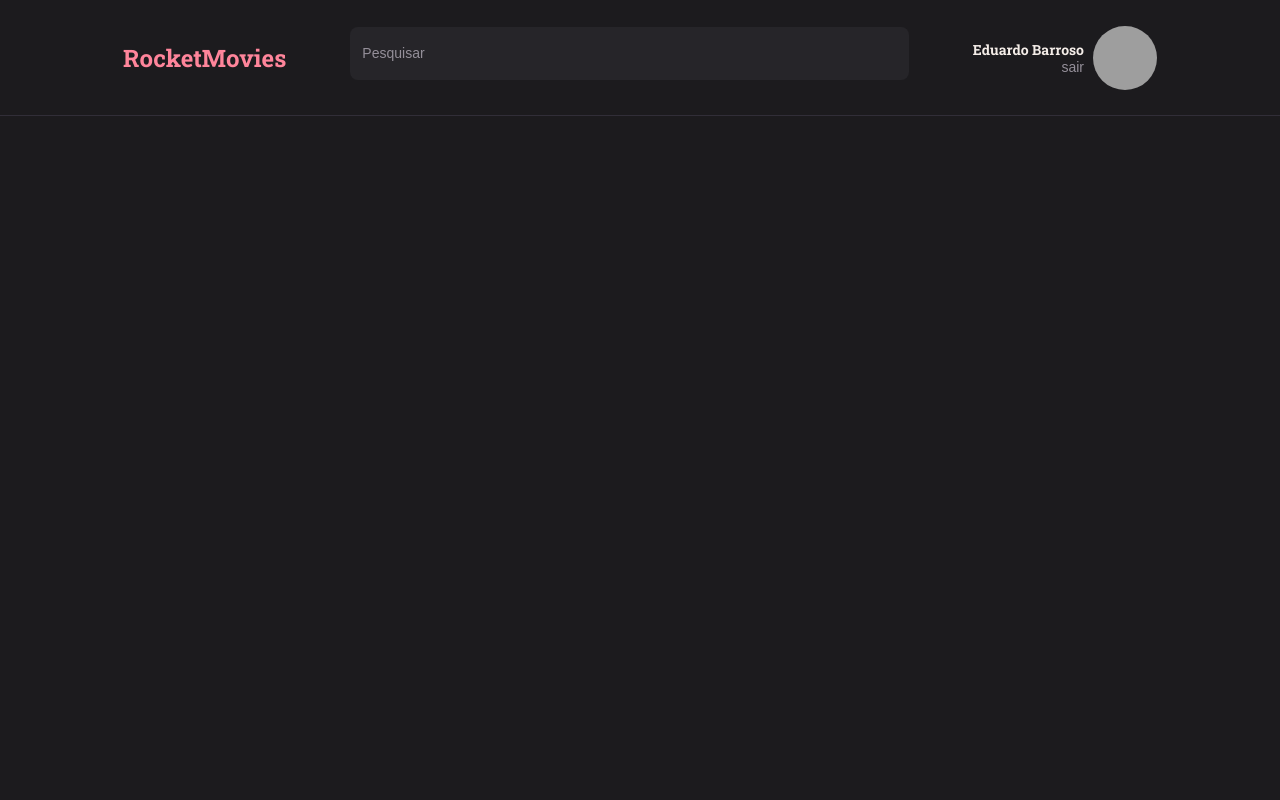
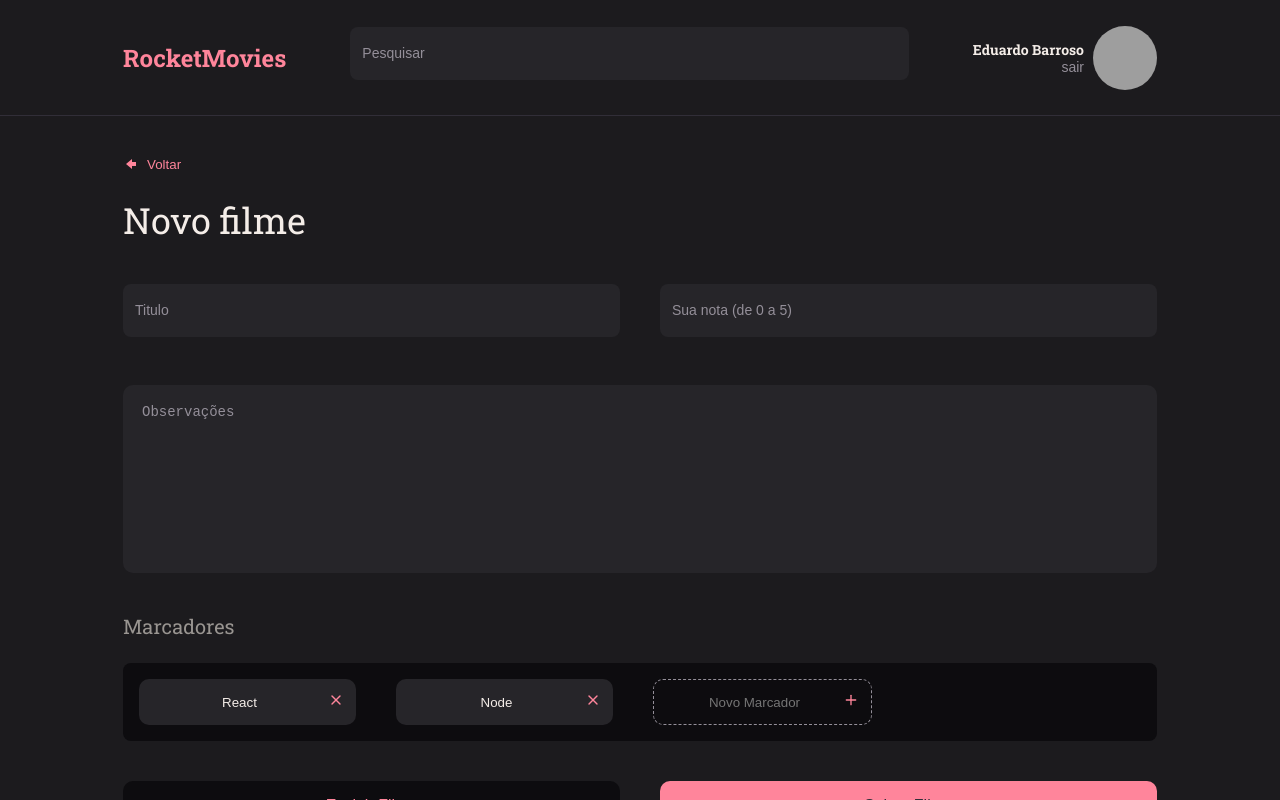
Before and after one commit to eduardoB7/RocketMovies, a React (Vite) app: page / in a window 1280 px wide. Built offline with nearby package versions, Linux system fonts and the light colour scheme; grey boxes are pictures that could not be loaded.

Commit message:
creatMovie page, criada

```diff
--- /dev/null
+++ b/src/components/Tag/index.jsx
@@ -0,0 +1,15 @@
+import { Container } from "./style";
+
+import { FiPlus, FiX } from "react-icons/fi";
+
+export function Tag({ isNew = false, onClick, value, ...res }) {
+  return (
+    <Container $isNew={isNew}>
+      <input type="text" value={value} readOnly={!isNew} {...res} />
+
+      <button onClick={onClick} type="button">
+        {isNew ? <FiPlus /> : <FiX />}
+      </button>
+    </Container>
+  );
+}
--- /dev/null
+++ b/src/components/Tag/style.js
@@ -0,0 +1,37 @@
+import styled from "styled-components";
+
+export const Container = styled.div`
+  border-radius: 10px;
+  padding: 12px;
+  display: flex;
+  align-items: center;
+  background-color: ${({ theme, $isNew }) =>
+    $isNew ? "transparent" : theme.COLORS.BACKGROUND_00};
+
+  color: ${({ theme }) => theme.COLORS.WHITE};
+
+  border: ${({ theme, $isNew }) =>
+    $isNew ? `1px dashed ${theme.COLORS.PLACEHOLDER}` : "none"};
+
+  > input {
+    text-align: center;
+    color: ${({ theme }) => theme.COLORS.WHITE};
+    background: transparent;
+    border: none;
+
+    &::placeholder {
+      color: ${({ theme }) => theme.COLORS.GRAY_300};
+    }
+
+    &:focus {
+      outline: none;
+    }
+  }
+  > button {
+    background: transparent;
+    border: 0;
+    cursor: pointer;
+    color: ${({ theme }) => theme.COLORS.TITLE_BUTTON};
+    font-size: 16px;
+  }
+`;
--- a/src/pages/CreateMovie/index.jsx
+++ b/src/pages/CreateMovie/index.jsx
@@ -1,10 +1,44 @@
 import { Header } from "../../components/Header";
-import { Container } from "./style";
+import { ButtonText } from "../../components/ButtonText";
+import { Tag } from "../../components/Tag";
+
+import { GoArrowLeft } from "react-icons/go";
+import { Container, Content } from "./style";
+import { Input } from "../../components/Input";
 
 export function CreateMovie() {
   return (
     <Container>
       <Header />
+      <Content>
+        <ButtonText icon={GoArrowLeft} texContent={"Voltar"} />
+        <h1>Novo filme</h1>
+
+        <form>
+          <section className="InfsMovie">
+            <Input placeholder={"Titulo"} />
+            <Input
+              type={"number"}
+              min={"0"}
+              max={"5"}
+              placeholder={"Sua nota (de 0 a 5)"}
+            />
+          </section>
+          <textarea placeholder="Observações" cols="30" rows="10"></textarea>
+          <section className="Marks">
+            <h3>Marcadores</h3>
+            <section>
+              <Tag value={"React"} />
+              <Tag value={"Node"} />
+              <Tag isNew placeholder={"Novo Marcador"} />
+            </section>
+          </section>
+          <div className="Buttons">
+            <button className="button-remove">Excluir Filme</button>
+            <button className="button-add">Salvar Filme</button>
+          </div>
+        </form>
+      </Content>
     </Container>
   );
 }
--- a/src/pages/CreateMovie/style.js
+++ b/src/pages/CreateMovie/style.js
@@ -12,4 +12,102 @@ export const Container = styled.div`
   grid-template-rows: 11.6rem auto;
 `;
 
-export const Content = styled.div``;
+export const Content = styled.div`
+  width: 100%;
+  grid-area: content;
+  padding: 4rem 12.3rem;
+  overflow-y: auto;
+
+  > h1 {
+    color: var(--White, #f4ede8);
+    margin: 2.4rem 0 4rem 0;
+    font-size: 3.6rem;
+    font-style: normal;
+    font-weight: 500;
+    line-height: normal;
+  }
+
+  > form {
+    display: flex;
+    flex-direction: column;
+    gap: 4rem;
+    > .InfsMovie {
+      display: flex;
+      gap: 4rem;
+    }
+
+    > textarea {
+      padding: 19px;
+      resize: none;
+      width: 100%;
+      background: #262529;
+      border-radius: 1rem;
+      border: 0;
+
+      color: var(--White, #f4ede8);
+
+      &::placeholder {
+        font-size: 1.4rem;
+        font-weight: 400;
+        color: ${({ theme }) => theme.COLORS.PLACEHOLDER};
+      }
+    }
+
+    > .Marks {
+      display: flex;
+      flex-direction: column;
+      gap: 2.4rem;
+
+      > h3 {
+        color: var(--Gray, #999591);
+        font-size: 2rem;
+        font-style: normal;
+        font-weight: 400;
+      }
+
+      > section {
+        padding: 16px;
+        display: flex;
+        gap: 4rem;
+        width: 100%;
+        flex-wrap: wrap;
+
+        border-radius: 8px;
+        background: #0d0c0f;
+      }
+    }
+  }
+
+  .Buttons {
+    width: 100%;
+    gap: 4rem;
+    display: flex;
+
+    > button {
+      cursor: pointer;
+      width: 100%;
+      padding: 16px;
+      text-align: center;
+      font-size: 16px;
+      font-style: normal;
+      font-weight: 500;
+      line-height: normal;
+      border: 0;
+      transition: 0.2s;
+      border-radius: 1rem;
+    }
+
+    > button:hover {
+      filter: brightness(1.1);
+    }
+
+    .button-add {
+      background-color: #ff859b;
+      color: #312e38;
+    }
+    .button-remove {
+      color: #ff859b;
+      background: #0d0c0f;
+    }
+  }
+`;
--- a/src/styles/theme.js
+++ b/src/styles/theme.js
@@ -7,5 +7,6 @@ export default {
     WHITE: "#F4EDE8",
     GRAY: "#CAC4CF",
     DARK: "#312E38",
+    BACKGROUND_00: "#262529",
   },
 };
```
